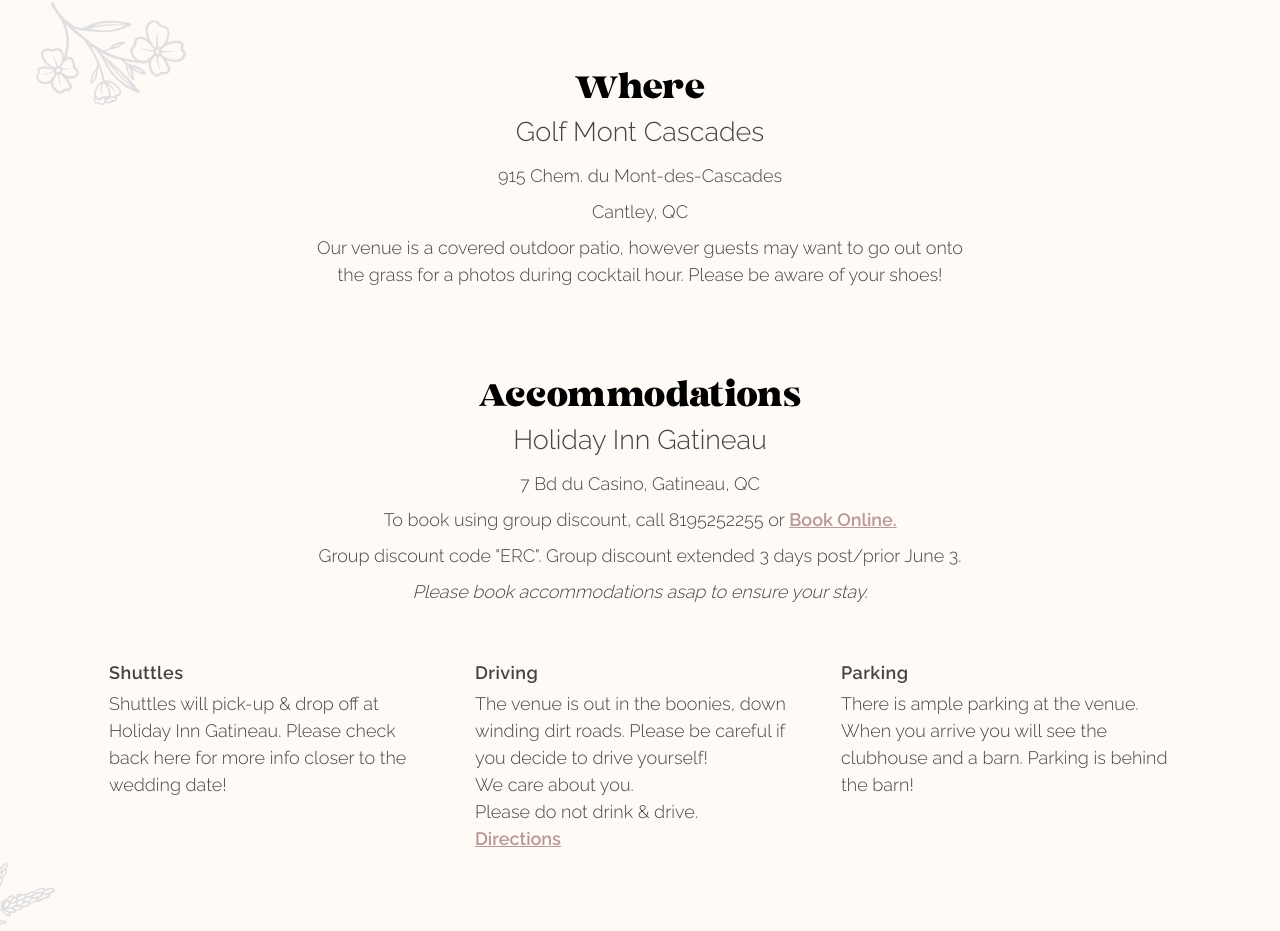
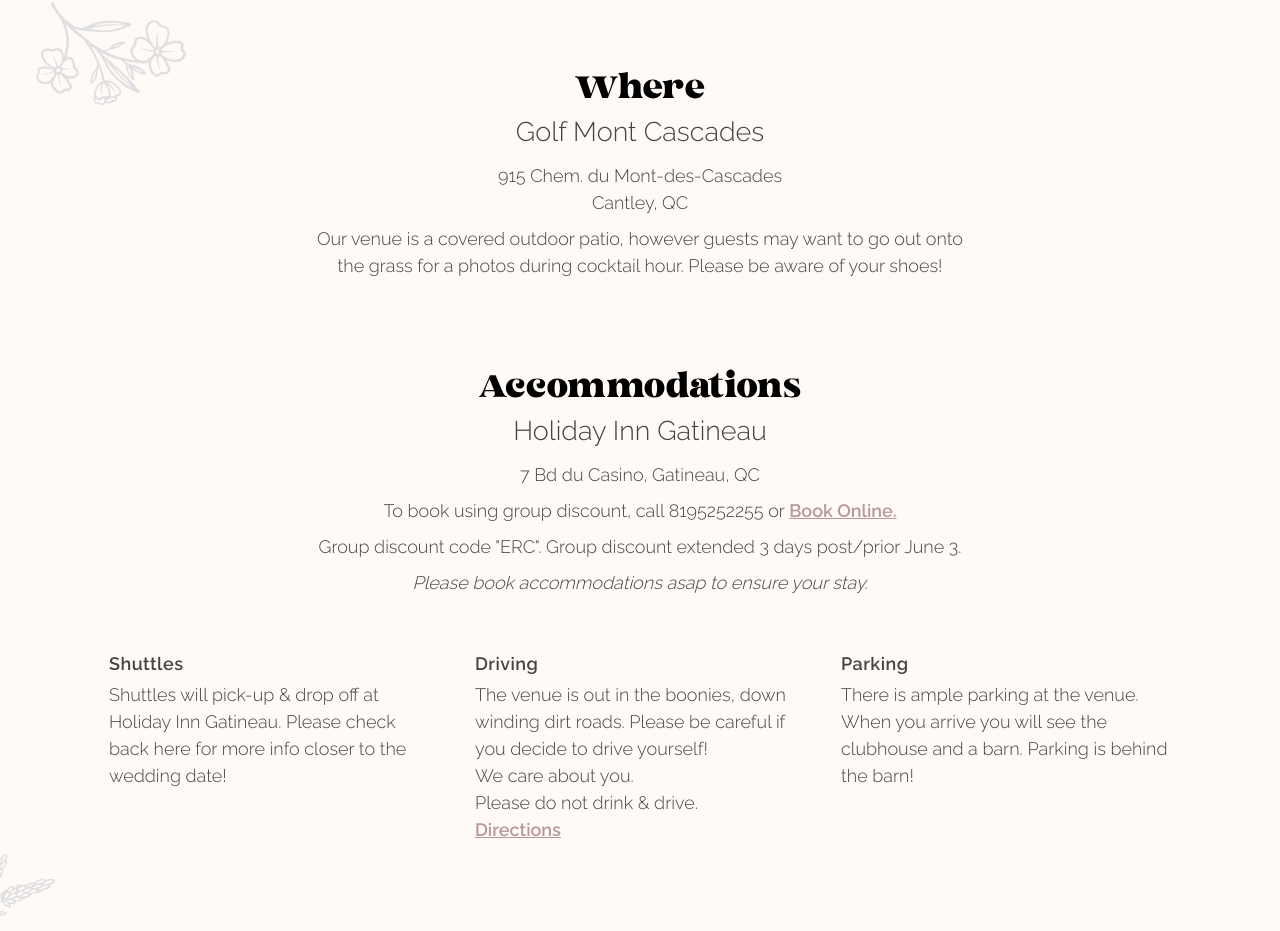
Before and after one commit to martenbjork/erin-and-benoit, a Next.js app: page / in a window 1280 px wide. Shown: the part 1621-2552 px from the top of the page. Built offline with nearby package versions, Linux system fonts and the light colour scheme.

Commit message:
Update index.tsx

```diff
--- a/src/pages/index.tsx
+++ b/src/pages/index.tsx
@@ -143,8 +143,7 @@
             <p className="large">Golf Mont Cascades</p>
             <p>
               915 Chem. du Mont-des-Cascades
-            </p>
-            <p>
+              <br />
               Cantley, QC</p>
             <p>
               Our venue is a covered outdoor patio, however guests may want to
```
